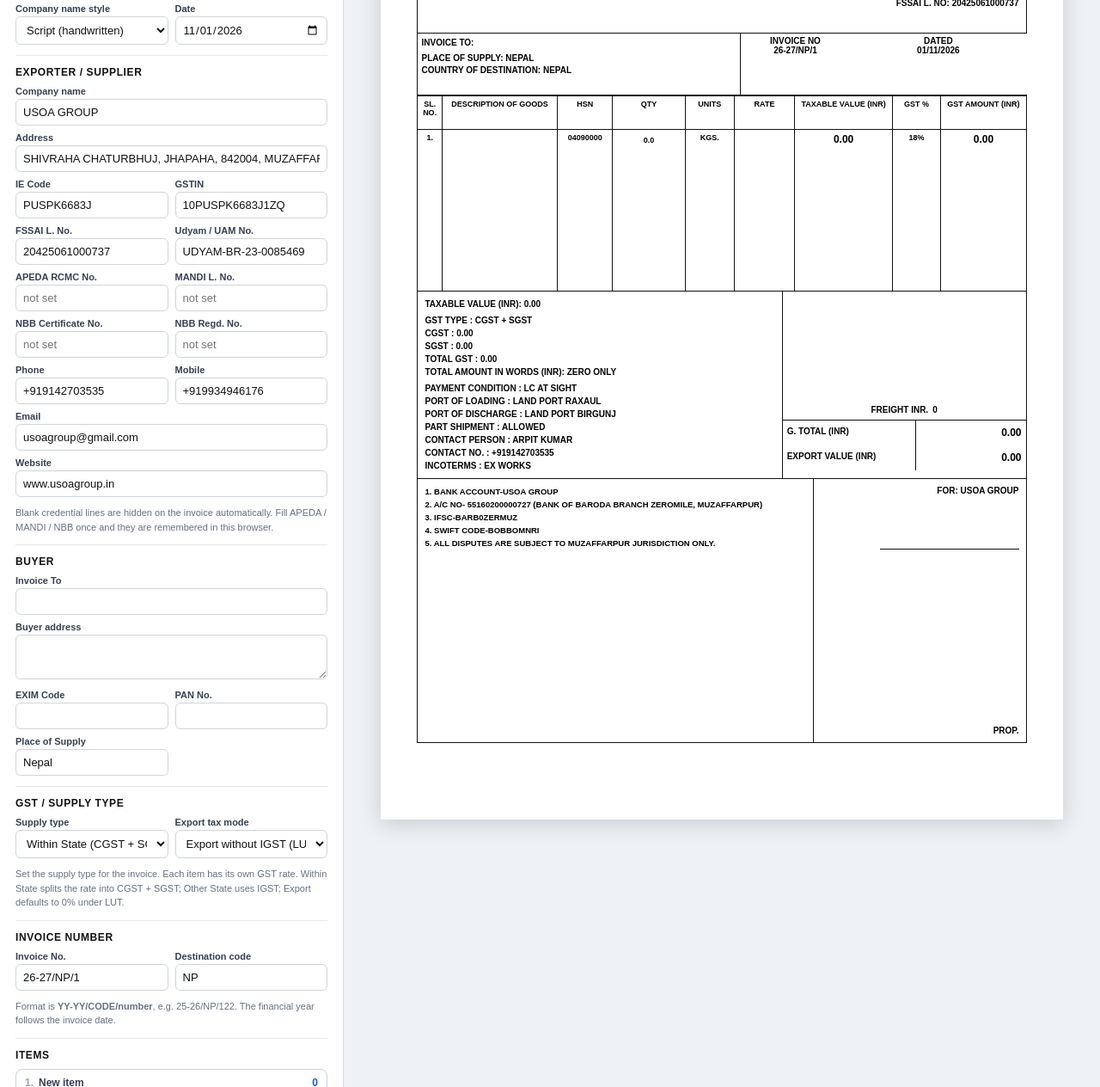
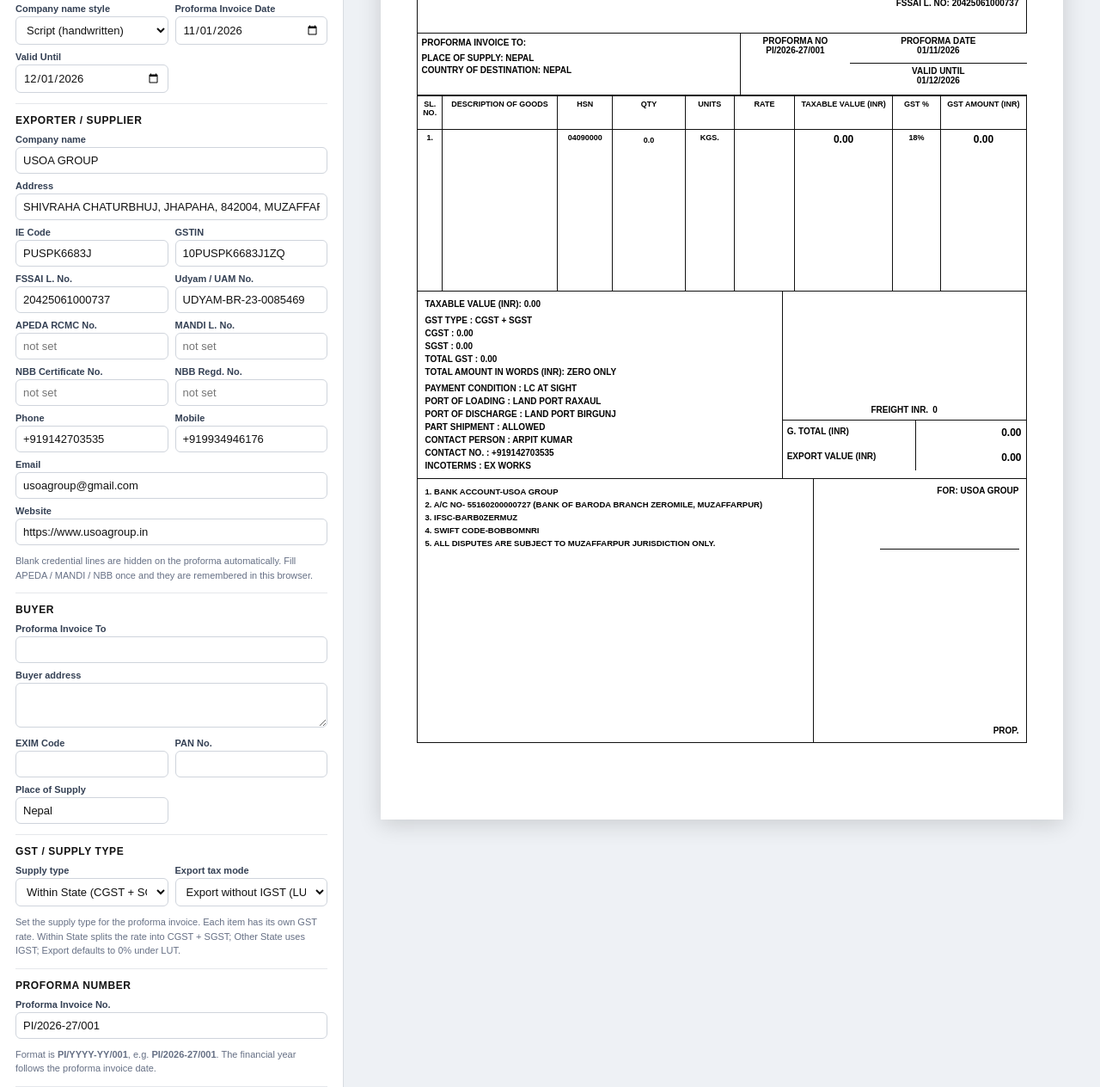
Before and after one commit to arpit-ae/kanish, a plain HTML site: page p.html in a window 1280 px wide. Shown: the part 192-1456 px from the top of the page at 86% size. Drawn offline with Linux system fonts and the light colour scheme.

Commit message:
Refine proforma invoice details and numbering

```diff
--- a/p.html
+++ b/p.html
@@ -153,6 +153,7 @@
   text-transform: uppercase !important;
   font-weight: 700 !important;
 }
+.page .company .website { text-transform:none !important; }
 </style>
 </head>
 <body>
@@ -167,9 +168,10 @@
   <p class="muted">USOA GROUP &mdash; A4 proforma invoice builder. Fill the form, then Print or Download PDF.</p>
 
   <div class="group"><h2>Document</h2><div class="grid">
-    <div class="full"><label for="title">Invoice title</label><input id="title"></div>
+    <div class="full"><label for="title">Proforma Invoice title</label><input id="title"></div>
     <div><label for="nameFont">Company name style</label><select id="nameFont"><option value="script">Script (handwritten)</option><option value="plain">Plain bold</option></select></div>
-    <div><label for="date">Date</label><input id="date" type="date"></div>
+    <div><label for="date">Proforma Invoice Date</label><input id="date" type="date"></div>
+    <div><label for="validUntil">Valid Until</label><input id="validUntil" type="date"></div>
   </div></div>
 
   <div class="group"><h2>Exporter / Supplier</h2><div class="grid">
@@ -186,13 +188,13 @@
     <div><label for="phone">Phone</label><input id="phone"></div>
     <div><label for="mobile">Mobile</label><input id="mobile"></div>
     <div class="full"><label for="email">Email</label><input id="email"></div>
-    <div class="full"><label for="website">Website</label><input id="website" placeholder="www.usoagroup.in"></div>
+    <div class="full"><label for="website">Website</label><input id="website" placeholder="https://www.usoagroup.in"></div>
   </div>
-  <p class="help">Blank credential lines are hidden on the invoice automatically. Fill APEDA / MANDI / NBB once and they are remembered in this browser.</p>
+  <p class="help">Blank credential lines are hidden on the proforma automatically. Fill APEDA / MANDI / NBB once and they are remembered in this browser.</p>
   </div>
 
   <div class="group"><h2>Buyer</h2><div class="grid">
-    <div class="full"><label for="buyer">Invoice To</label><input id="buyer"></div>
+    <div class="full"><label for="buyer">Proforma Invoice To</label><input id="buyer"></div>
     <div class="full"><label for="buyeraddr">Buyer address</label><textarea id="buyeraddr"></textarea></div>
     <div><label for="exim">EXIM Code</label><input id="exim"></div>
     <div><label for="pan">PAN No.</label><input id="pan"></div>
@@ -216,15 +218,14 @@
       </select>
     </div>
   </div>
-  <p class="help">Set the supply type for the invoice. Each item has its own GST rate. Within State splits the rate into CGST + SGST; Other State uses IGST; Export defaults to 0% under LUT.</p>
+  <p class="help">Set the supply type for the proforma invoice. Each item has its own GST rate. Within State splits the rate into CGST + SGST; Other State uses IGST; Export defaults to 0% under LUT.</p>
   </div>
 
-  <div class="group"><h2>Invoice number</h2><div class="grid">
-    <div><label for="inv">Invoice No.</label><input id="inv"></div>
-    <div><label for="code">Destination code</label><input id="code" maxlength="4"></div>
+  <div class="group"><h2>Proforma number</h2><div class="grid">
+    <div class="full"><label for="inv">Proforma Invoice No.</label><input id="inv"></div>
   </div>
   <div class="dupwarn" id="dupWarn"></div>
-  <p class="help">Format is <b>YY-YY/CODE/number</b>, e.g. 25-26/NP/122. The financial year follows the invoice date.</p>
+  <p class="help">Format is <b>PI/YYYY-YY/001</b>, e.g. <b>PI/2026-27/001</b>. The financial year follows the proforma invoice date.</p>
   </div>
 
   <div class="group"><h2>Items</h2>
@@ -263,8 +264,8 @@
       <button class="good" id="download" type="button">Download PDF</button>
     </div>
     <div class="actions">
-      <button class="secondary" id="newInv" type="button">+ New invoice</button>
-      <button class="secondary" id="dupInv" type="button">Duplicate invoice</button>
+      <button class="secondary" id="newInv" type="button">+ New proforma</button>
+      <button class="secondary" id="dupInv" type="button">Duplicate proforma</button>
     </div>
     <div class="actions">
       <button class="secondary" id="exportBtn" type="button">Export settings</button>
@@ -272,7 +273,7 @@
       <input id="importFile" type="file" accept="application/json,.json" style="display:none">
     </div>
     <div class="actions">
-      <button class="secondary" id="clearInv" type="button">Clear this invoice</button>
+      <button class="secondary" id="clearInv" type="button">Clear this proforma</button>
       <button class="secondary" id="resetAll" type="button">Reset all saved settings</button>
     </div>
     <p class="help"><b>Print / Save PDF</b> gives the sharpest result: choose A4, Margins <b>None</b>, Scale <b>100%</b>, and switch <b>Background graphics</b> on.<br><br>
@@ -308,7 +309,7 @@
 
 var TEXT_FIELDS = ["title","company","address","ie","gst","fssai","uam","apeda","mandi",
   "nbb","nbbreg","phone","mobile","email","buyer","buyeraddr","exim","pan","supply",
-  "inv","code","freight","payment","incoterms","loading","discharge","shipment",
+  "inv","code","freight","payment","incoterms","loading","discharge","shipment","validUntil",
   "contact","contactno","bankname","account","branch","ifsc","adcode","swift","jurisdiction","website","supplyType","exportTax"];
 
 var SELECT_FIELDS = ["nameFont","supplyType","exportTax"];
@@ -338,7 +339,7 @@
   phone:"+919142703535",
   mobile:"+919934946176",
   email:"usoagroup@gmail.com",
-  website:"www.usoagroup.in",
+  website:"https://www.usoagroup.in",
   buyer:"", buyeraddr:"", exim:"", pan:"",
   supply:"Nepal",
   inv:"", code:"NP",
@@ -513,6 +514,13 @@
 function setDefaults(){
   applyValues(DEFAULTS);
   $("date").value = toISO(new Date());
+  $("validUntil").value = validUntilFor($("date").value);
+}
+
+function validUntilFor(iso){
+  var d = parseISO(iso);
+  d.setUTCDate(d.getUTCDate() + 30);
+  return toISO(d);
 }
 
 /* ============================================================
@@ -530,7 +538,7 @@
   var nameClass = "company" + (d.nameFont === "plain" ? " plain" : "");
 
   var html = "";
-  html += '<div class="pi-title">' + esc(d.title || "INVOICE") + '</div>';
+  html += '<div class="pi-title">' + esc(d.title || "PROFORMA INVOICE") + '</div>';
   html += '<div class="' + nameClass + '">';
   html +=   '<div class="website' + (String(d.website || "").trim() ? "" : " is-empty") + '">Website: ' + esc(d.website) + '</div>';
   html +=   '<div class="name">' + esc(d.company) + '</div>';
@@ -557,7 +565,7 @@
 
   html += '<div class="invoice-head">';
   html +=   '<div class="box buyer">'
-          +   '<div class="head">Invoice To: ' + esc(d.buyer) + '</div>'
+          +   '<div class="head">Proforma Invoice To: ' + esc(d.buyer) + '</div>'
           +   '<span class="cl">' + esc(d.buyeraddr).replace(/\n/g,"<br>") + '</span>'
           +   cl("Exim Code : ", d.exim)
           +   cl("PAN No. : ", d.pan)
@@ -565,10 +573,12 @@
                 ? '<span class="cl"><b>Place of Supply:</b> ' + esc(d.supply) + '</span>'
                   + '<span class="cl"><b>Country of Destination:</b> ' + esc(d.supply) + '</span>' : "")
           + '</div>';
-  html +=   '<div class="meta"><div class="row"><strong>INVOICE NO</strong>'
+  html +=   '<div class="meta"><div class="row"><strong>PROFORMA NO</strong>'
           +   '<span>' + esc(d.inv) + '</span></div></div>';
-  html +=   '<div class="meta"><div class="row"><strong>Dated</strong>'
-          +   '<span>' + esc(dispDate(d.date)) + '</span></div></div>';
+  html +=   '<div class="meta"><div class="row"><strong>Proforma Date</strong>'
+          +   '<span>' + esc(dispDate(d.date)) + '</span></div>'
+          +   '<div class="row"><strong>Valid Until</strong>'
+          +   '<span>' + esc(d.validUntil ? dispDate(d.validUntil) : "") + '</span></div></div>';
   html += '</div>';
   return html;
 }
@@ -1114,6 +1124,7 @@
     if (draft.fields && draft.fields.inv) state.invDirty = true;
   }
   if (!$("date").value) $("date").value = toISO(new Date());
+  if (!$("validUntil").value) $("validUntil").value = validUntilFor($("date").value);
   if (!$("inv").value) proposeInvoice(true);
 }
 
@@ -1123,14 +1134,14 @@
 
 function proposeInvoice(force){
   var d = readForm();
-  var fy = indianFY(d.date);
-  var code = (d.code || "NP").toUpperCase().replace(/[^A-Z0-9]/g,"") || "NP";
-  var key = fy + "/" + code;
+  var invoiceDate = parseISO(d.date);
+  var fyStart = invoiceDate.getUTCMonth() >= 3 ? invoiceDate.getUTCFullYear() : invoiceDate.getUTCFullYear() - 1;
+  var key = "PI/" + fyStart + "-" + String(fyStart + 1).slice(-2);
   var n = num(seq.last[key]) + 1;
-  var cand = key + "/" + n;
+  var cand = key + "/" + String(n).padStart(3, "0");
   var guard = 0;
   while (seq.used.indexOf(cand) !== -1 && guard++ < 5000){
-    n++; cand = key + "/" + n;
+    n++; cand = key + "/" + String(n).padStart(3, "0");
   }
   if (force || !state.invDirty) $("inv").value = cand;
   return cand;
@@ -1158,7 +1169,7 @@
   var el = $("dupWarn");
   var others = seq.used.filter(function(x){ return x === v; });
   if (v && others.length){
-    el.textContent = "Invoice number " + v + " has already been printed or downloaded from this browser. Check before reusing it.";
+    el.textContent = "Proforma number " + v + " has already been printed or downloaded from this browser. Check before reusing it.";
     el.className = "dupwarn show";
   } else {
     el.className = "dupwarn";
@@ -1242,7 +1253,7 @@
 
 function exportSettings(){
   var payload = {
-    app: "usoa-invoice", version: 1,
+    app: "usoa-proforma", version: 1,
     exported: new Date().toISOString(),
     profile: collectProfile(),
     draft: { fields: readForm(), rows: state.rows, sig: state.sigPersist },
@@ -1251,7 +1262,7 @@
   var blob = new Blob([JSON.stringify(payload, null, 2)], {type:"application/json"});
   var a = document.createElement("a");
   a.href = URL.createObjectURL(blob);
-  a.download = "usoa-invoice-settings.json";
+  a.download = "usoa-proforma-settings.json";
   document.body.appendChild(a);
   a.click();
   setTimeout(function(){ URL.revokeObjectURL(a.href); a.remove(); }, 1000);
@@ -1262,7 +1273,7 @@
   fr.onload = function(){
     try {
       var o = JSON.parse(String(fr.result));
-      if (!o || o.app !== "usoa-invoice") throw new Error("That is not a USOA invoice settings file");
+      if (!o || o.app !== "usoa-proforma") throw new Error("That is not a USOA proforma settings file");
       if (o.profile) applyValues(o.profile);
       if (o.draft && o.draft.fields) applyValues(o.draft.fields);
       if (o.draft && Array.isArray(o.draft.rows) && o.draft.rows.length){
@@ -1386,12 +1397,13 @@
   });
 
   $("newInv").addEventListener("click", function(){
-    if (!confirm("Start a new invoice? The current items and buyer details will be cleared. Your saved company settings are kept.")) return;
+    if (!confirm("Start a new proforma? The current items and buyer details will be cleared. Your saved company settings are kept.")) return;
     state.rows = [blankRow()];
     state.invDirty = false;
     ["buyer","buyeraddr","exim","pan","inv"].forEach(function(k){ $(k).value = ""; });
     $("freight").value = DEFAULTS.freight;
     $("date").value = toISO(new Date());
+    $("validUntil").value = validUntilFor($("date").value);
     proposeInvoice(true);
     renderRows(); render(); checkDuplicate(); save();
   });
@@ -1412,12 +1424,13 @@
   });
 
   $("clearInv").addEventListener("click", function(){
-    if (!confirm("Clear this invoice (buyer, items, number, date)? Company settings are kept.")) return;
+    if (!confirm("Clear this proforma (buyer, items, number, date)? Company settings are kept.")) return;
     state.rows = [blankRow()];
     state.invDirty = false;
     ["buyer","buyeraddr","exim","pan","inv"].forEach(function(k){ $(k).value = ""; });
     $("freight").value = DEFAULTS.freight;
     $("date").value = toISO(new Date());
+    $("validUntil").value = validUntilFor($("date").value);
     proposeInvoice(true);
     renderRows(); render(); checkDuplicate(); save();
   });
@@ -1502,8 +1515,8 @@
   setDefaults();
 
   try {
-    localStorage.setItem("usoa.invoice.probe", "1");
-    localStorage.removeItem("usoa.invoice.probe");
+    localStorage.setItem("usoa.proforma.probe", "1");
+    localStorage.removeItem("usoa.proforma.probe");
   } catch (e){
     state.storageOK = false;
     setSaveState("Browser storage unavailable — nothing will be saved", true);
```
